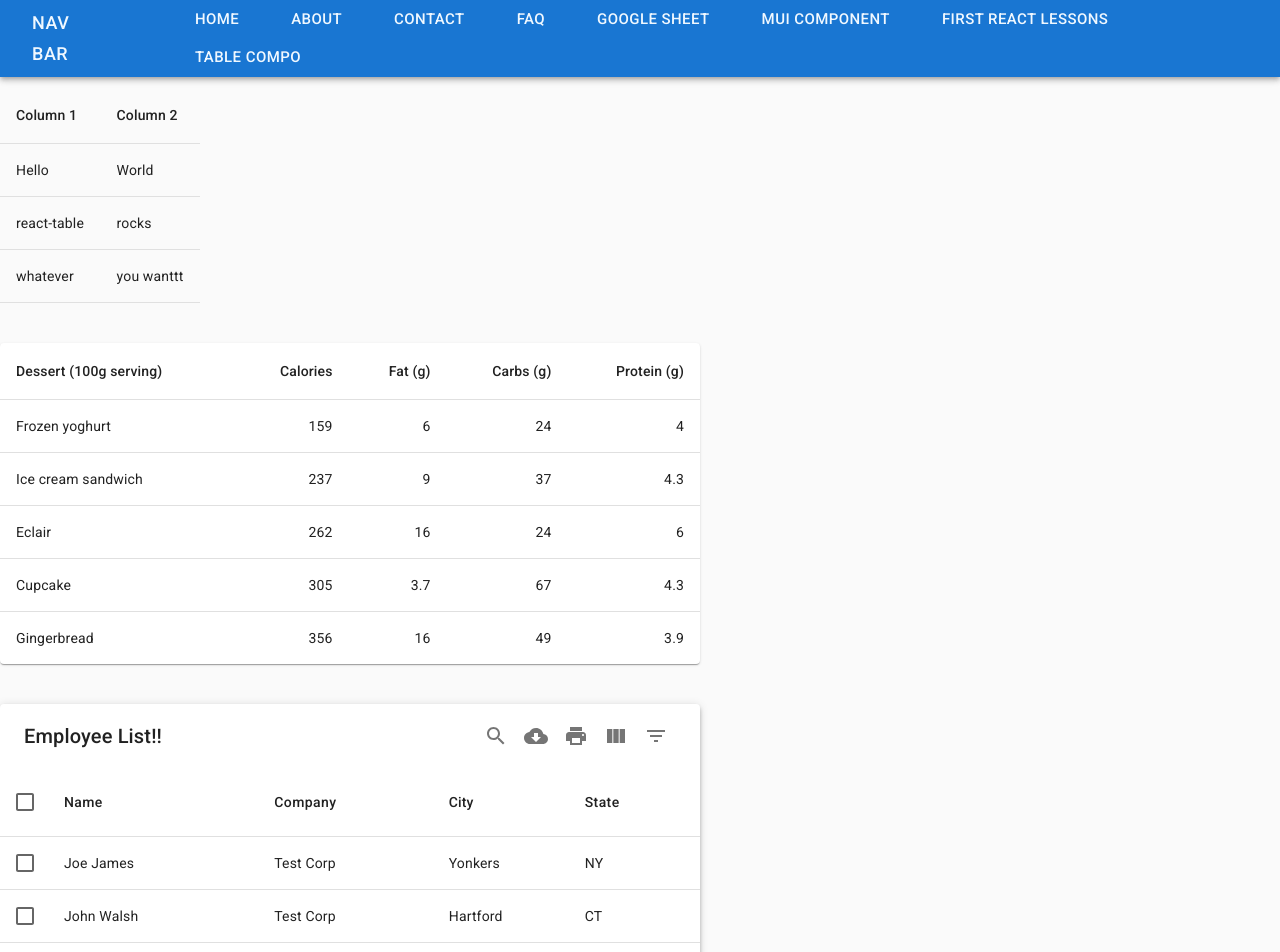
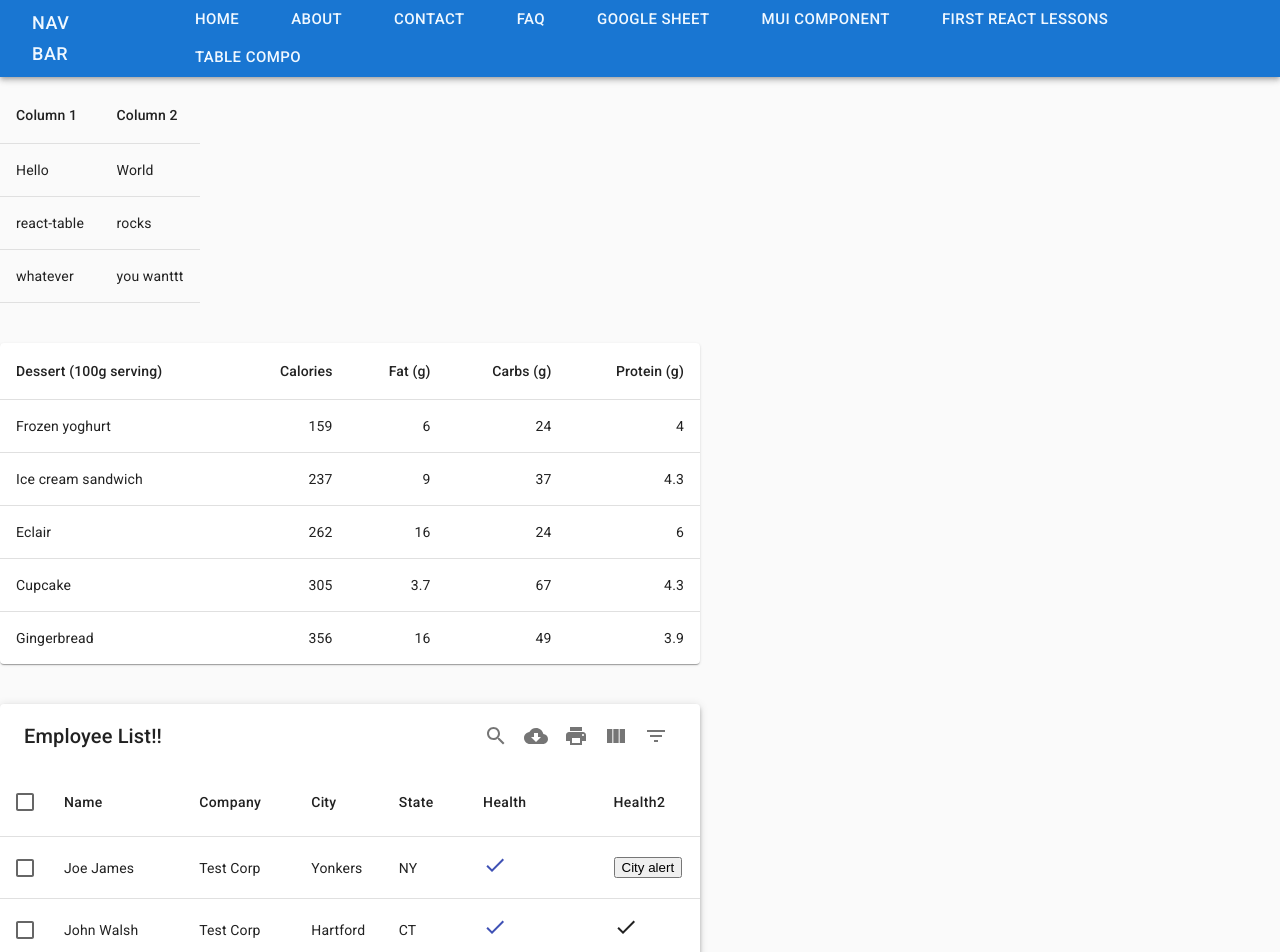
Before and after one commit to namrouche993/navbar_mui_react, a React (Create React App) app: page /tablecompo in a window 1280 px wide. Shown: the top 952 px of the page. Built offline with nearby package versions, Linux system fonts and the light colour scheme.

Commit message:
add customBodyRender + lite in mui datatable

```diff
--- a/src/compo/MUI_component/MUIdatabase.js
+++ b/src/compo/MUI_component/MUIdatabase.js
@@ -2,24 +2,89 @@ import React, { Component } from 'react'
 import MUIDataTable from "mui-datatables";
 import Chip from '@material-ui/core/Chip';
 import { TableFilterList } from "mui-datatables";
+import Tooltip from "@material-ui/core/Tooltip";
+import Done from "@material-ui/icons/Done";
 
 
-const columns = [
+export default class MUIdatabase extends Component {
+
+  showAlert=(valuee)=>{
+    alert("I'm an alert"+valuee);
+  }
+
+
+columns = [
   {name:"Name",options:{filter:false}},
   {name:"Company",options:{filter:'true'}},
   {name:"City",options:{display:'true',sort: false}},  //display:false
-   {name:"State"}
+  {name:"State"},
+  {name:"Health",
+  options: {
+    customBodyRender: (value, tableMeta, updateValue) => {
+      console.log("tableMeta.tableData[1][2]:");
+      console.log(tableMeta.tableData[1][2]);
+      console.log("tableMeta");
+      console.log(tableMeta);
+      console.log('valuevalue');
+      console.log(value);
+
+
+      if (value === "OK")
+        return (
+          <Tooltip title="OK">
+            <Done color="primary" />
+          </Tooltip>
+        );
+      else
+        return (
+          //<Tooltip title="Failing">
+          <button onClick={()=>this.showAlert(value)}>Afficher l'alert</button>
+          //</Tooltip>
+        );
+    }
+  }
+
+   },
+   {name:"Health2",
+   options: {
+    customBodyRenderLite: (dataIndex, rowIndex) => {
+       console.log("dataIndex");
+     //  console.log(this.data[0][2]);
+     //  console.log('valuevalue');
+     //  console.log(value);
+
+
+       if (rowIndex === 1)
+         return (
+           <Tooltip title="OK">
+             <Done color="danger" />
+           </Tooltip>
+         );
+       else
+         return (
+          <button onClick={()=>this.showAlert(this.data[rowIndex][2])}>City alert</button>
+
+         );
+     }
+   }
+
+    }
+
+
+
+
+
 ];
 
-const data = [
- ["Joe James", "Test Corp", "Yonkers", "NY"],
- ["John Walsh", "Test Corp", "Hartford", "CT"],
- ["Bob Herm", "Test Corp", "Tampa", "FL"],
- ["James Houston", "Test Corp", "Dallas", "TX"],
+data = [
+["Joe James", "Test Corp", "Yonkers", "NY","OK","aa"],
+["John Walsh", "Test Corp", "Hartford", "CT","OK","bb"],
+["Bob Herm", "Test Corp", "Tampa", "FL","Faillingg",'cc'],
+["James Houston", "Test Corp", "Dallas", "TX","OK","dd"],
 ];
 
 
-const options = {
+options = {
  //filterType: 'checkbox',
  //filter:true,
  //expandableRowsOnClick:true,
@@ -53,8 +118,6 @@ const options = {
 
 };
 
-export default class MUIdatabase extends Component {
-
 
   render() {
     return (
@@ -62,9 +125,9 @@ export default class MUIdatabase extends Component {
 
     <MUIDataTable
   title={"Employee List!!"}
-  data={data}
-  columns={columns}
-  options={options}
+  data={this.data}
+  columns={this.columns}
+  options={this.options}
 />
       </div>
     )
```
Lines whose indentation alone changed are shown as unchanged.
